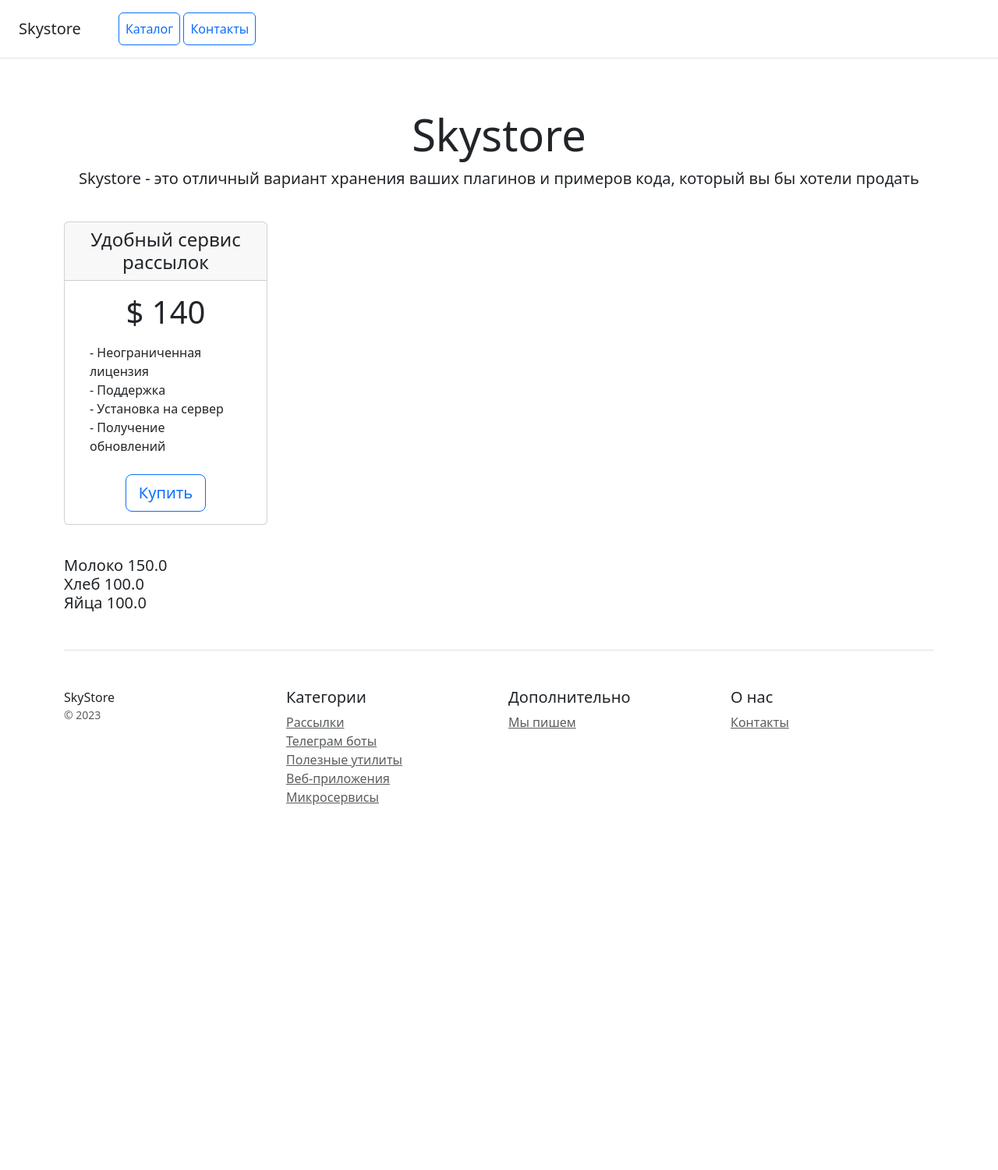
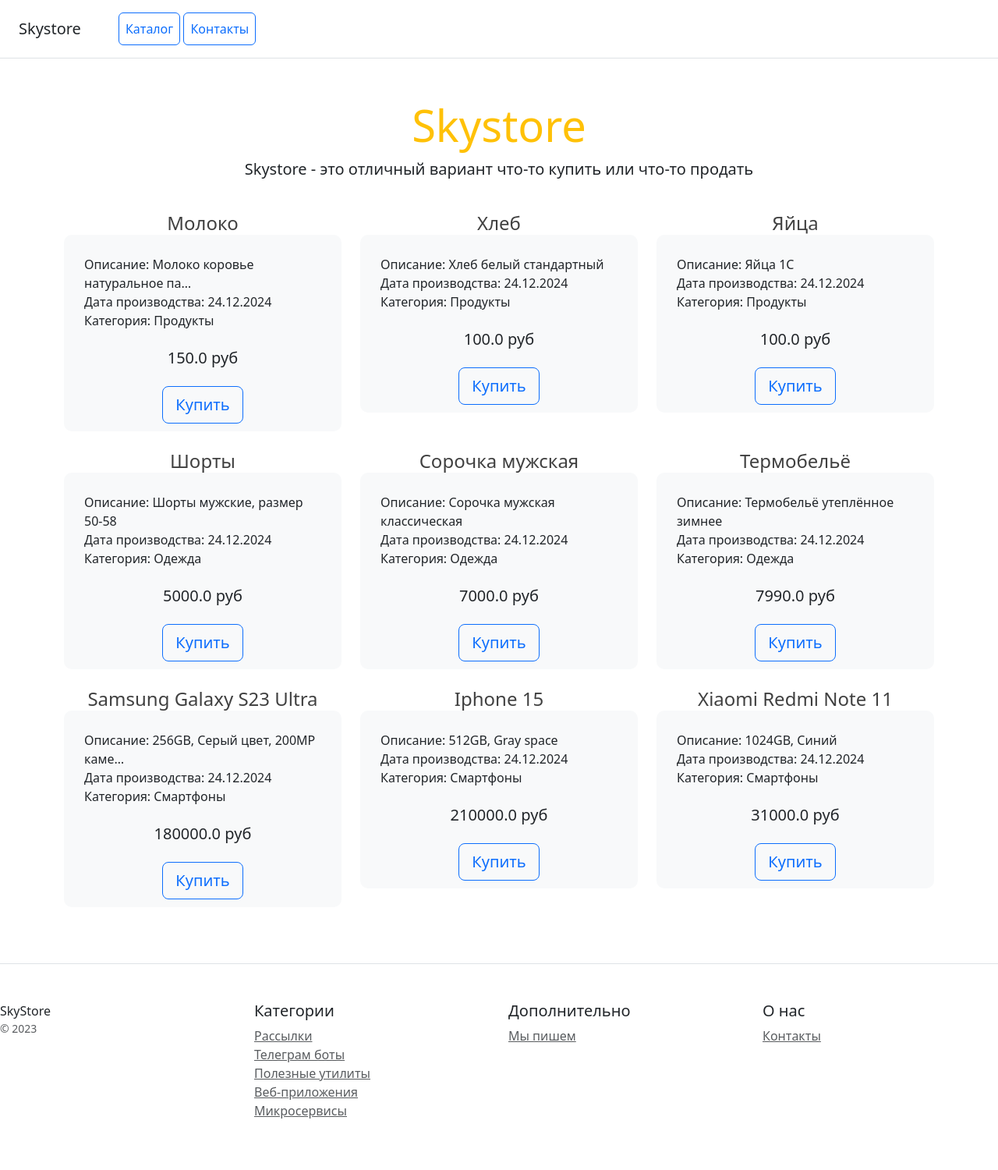
Before and after one commit to stasm-skypro/homework-24, a Django app: page / in a window 1280 px wide. Shown: the whole page at 78% size. Before the commit the page ends 1032 px from the top, so only its background shows below. Run offline with Django 5.2, Linux system fonts and the light colour scheme; data comes from the database, SQL or seed files in the repository; some libraries are stand-ins or nearby versions.

Commit message:
implemented products cards on home.html

```diff
--- a/catalog/templates/home.html
+++ b/catalog/templates/home.html
@@ -7,7 +7,9 @@
     <link rel="stylesheet" type="text/css" href="/static/css/bootstrap.min.css">
 </head>
 <body>
-<div class="d-flex flex-column flex-md-row align-items-center p-3 px-md-4 mb-3 bg-white border-bottom box-shadow">
+
+<!-- Navbar -->
+<div class="d-flex flex-column flex-md-row align-items-center p-3 px-md-4 mb-1 bg-white border-bottom box-shadow">
     <h5 class="my-0 mr-md-auto font-weight-normal">Skystore</h5>
     <nav class="ms-5">
         <a class="p-2 btn btn-outline-primary" href="/">Каталог</a>
@@ -16,45 +18,62 @@
 </div>
 
 <div class="pricing-header px-3 py-3 pt-md-5 pb-md-4 mx-auto text-center">
-    <h1 class="display-4">Skystore</h1>
-    <p class="lead">Skystore - это отличный вариант хранения ваших плагинов и примеров кода, который вы бы хотели
-        продать</p>
+    <h1 class="display-4 text-warning">Skystore</h1>
+    <p class="lead">Skystore - это отличный вариант что-то купить или что-то продать</p>
 </div>
 
-<div class="container">
-    <div class="row text-center">
-        <div class="col-3">
-            <div class="card mb-4 box-shadow">
+<!-- Контейнер содержащий карточки товаров -->
+<div class="container text-center">
+    <div class="row">
+        {% for product in products_list %}
+        <div class="col-4 justify-center">
+            <!-- Карточка товара -->
             <div class="card-header">
-                    <h4 class="my-0 font-weight-normal">Удобный сервис рассылок</h4>
+                <h4 class="my-0 font-weight-normal text-black text-opacity-75">{{product.product}}</h4>
             </div>
-                <div class="card-body">
-                    <h1 class="card-title pricing-card-title">$ 140</h1>
+            <div class="card-body" style="background-color: #f8f9fa; padding: 10px; border-radius: 10px;">
                 <ul class="list-unstyled mt-3 mb-4 text-start m-3">
-                        <li>- Неограниченная лицензия</li>
-                        <li>- Поддержка</li>
-                        <li>- Установка на сервер</li>
-                        <li>- Получение обновлений</li>
+                    <li>Описание: {{product.description|truncatechars:30}}</li>
+                    <li>Дата производства: {{product.created_at|date:"d.m.Y"}}</li>
+                    <li>Категория: {{product.category.name}}</li>
                 </ul>
+                <h5 class="card-title pricing-card-title">{{product.price}} руб</h5>
+                <br>
                 <button type="button" class="btn btn-lg btn-block btn-outline-primary">Купить</button>
             </div>
+            <br>
+            <!-- Карточка товара -->
         </div>
+        {% endfor %}
     </div>
 </div>
 
-    <div>
-        <p>
-        <h5>
 
-            {%for x in data%}
-            {{x}}
-            <br>
-            {%endfor%}
+<!-- Карточки товаров из исходного файла. Располагаются вертикально. -->
+<!--<div class="container">-->
+<!--    <div class="row text-center">-->
+<!--        <div class="col-4">-->
+<!--            &lt;!&ndash; Карточки товаров. Располагаются вертикально. &ndash;&gt;-->
+<!--            {% for product in products_list %}-->
+<!--            <div class="card mb-4 box-shadow">-->
+<!--                <div class="card-header">-->
+<!--                    <h4 class="my-0 font-weight-normal">{{product.product}}</h4>-->
+<!--                </div>-->
+<!--                <div class="card-body">-->
+<!--                    <h1 class="card-title pricing-card-title">{{product.price}} руб</h1>-->
+<!--                    <ul class="list-unstyled mt-3 mb-4 text-start m-3">-->
+<!--                        <li>Описание: {{product.description|truncatechars:20}}</li>-->
+<!--                        <li>Дата производства: {{product.created_at|date:"d.m.Y"}}</li>-->
+<!--                        <li>Категория: {{product.category.name}}</li>-->
+<!--                    </ul>-->
+<!--                    <button type="button" class="btn btn-lg btn-block btn-outline-primary">Купить</button>-->
+<!--                </div>-->
+<!--            </div>-->
+<!--            {% endfor %}-->
+<!--        </div>-->
+<!--    </div>-->
 
-        </h5>
-        </p>
-    </div>
-
+<!-- Footer -->
 <footer class="pt-4 my-md-5 pt-md-5 border-top">
     <div class="row">
         <div class="col-12 col-md">
--- a/catalog/urls.py
+++ b/catalog/urls.py
@@ -4,7 +4,7 @@
 
 from django.urls import path
 from catalog.apps import CatalogConfig
-from catalog.views import home_page, contacts_page, product_details_controller
+from catalog.views import contacts_page, product_details_page, home_page
 
 
 app_name = CatalogConfig.name
@@ -12,5 +12,5 @@
 urlpatterns = [
     path("", home_page, name="home.html"),
     path("contacts/", contacts_page, name="contacts.html"),
-    path("product_details/<int:product_id>", product_details_controller, name="product_details.html")
+    path("product_details/<int:product_id>", product_details_page, name="product_details.html"),
 ]
--- a/catalog/views.py
+++ b/catalog/views.py
@@ -11,12 +11,8 @@
     """
     Определяет отображение страницы home.html.
     """
-    recent_products = Product.objects.filter(category__name="Продукты")
-    for product in recent_products:
-        print("Последние %s товаров:" % len(recent_products))
-        print(product)
-
-    return render(request, "home.html", context={"data": recent_products})
+    products_list = Product.objects.all().order_by("id")
+    return render(request,"home.html", context={"products_list": products_list})
 
 
 def contacts_page(request):
@@ -33,7 +29,7 @@
     return render(request, "contacts.html", {"form": form})
 
 
-def product_details_controller(request, product_id: int = 1):
+def product_details_page(request, product_id: int = 1):
     """
     Определяет отображение детализации (характеристик) продукта.
     """
```
Lines whose indentation alone changed are shown as unchanged.
